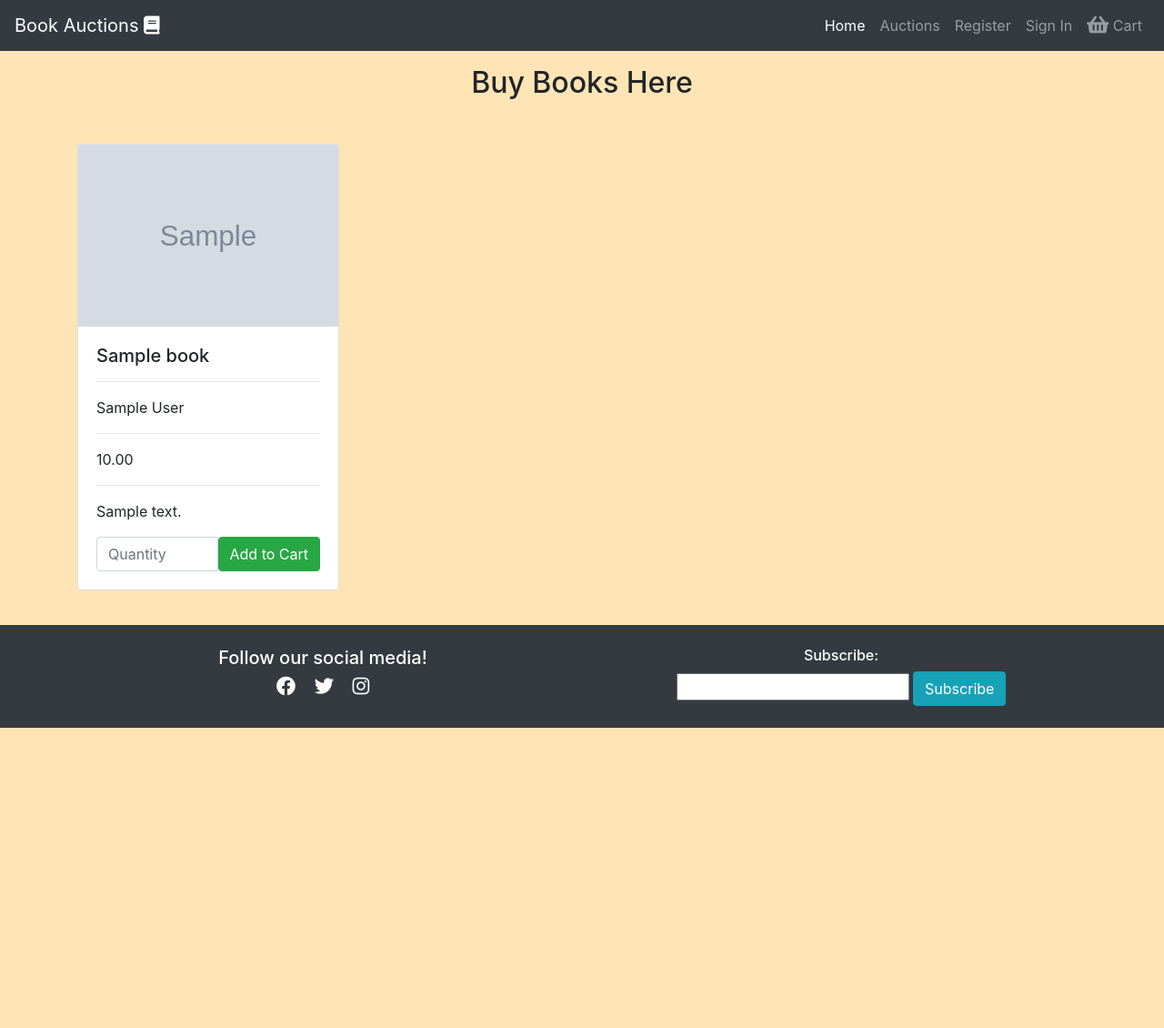
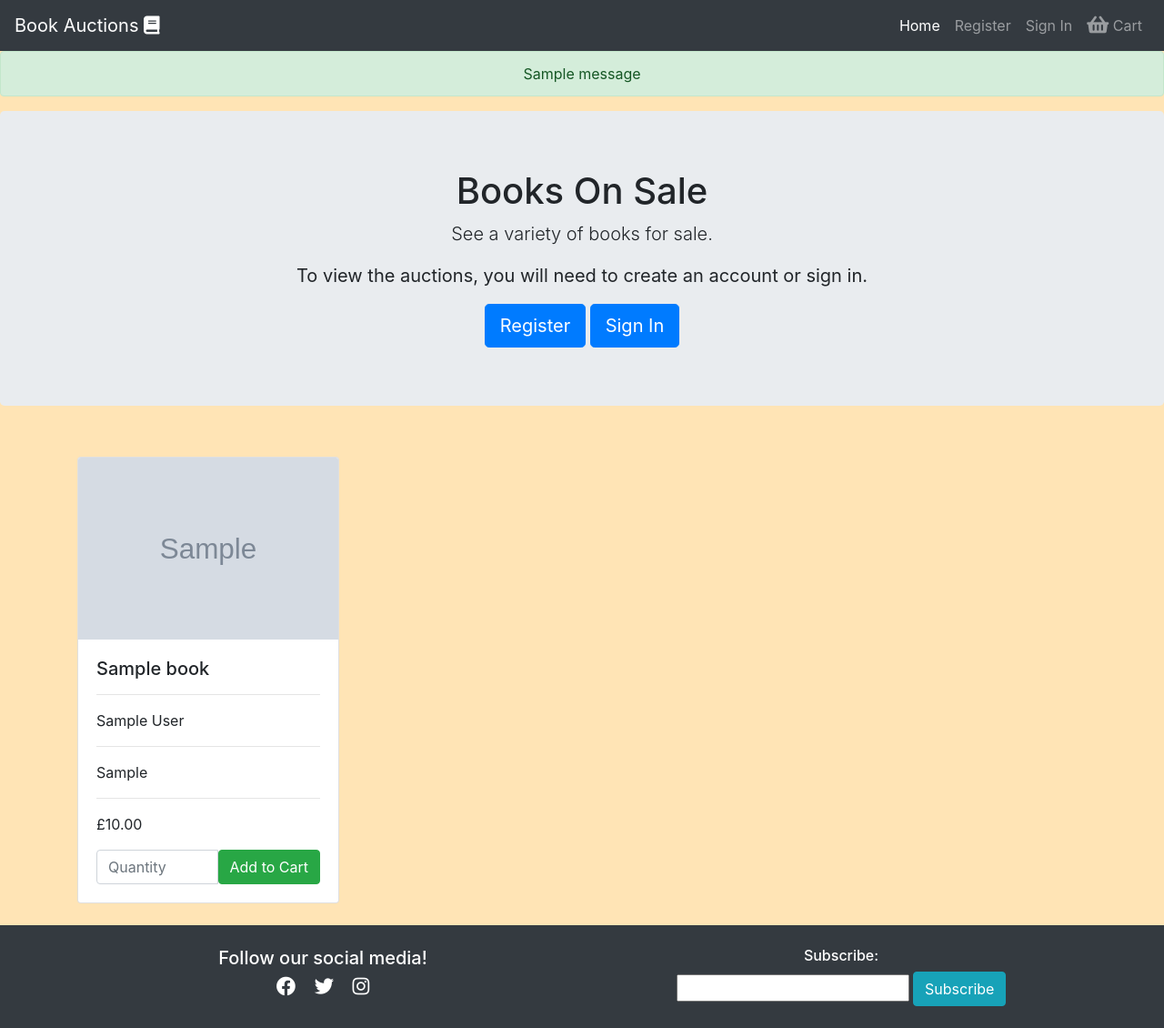
Before and after one commit to terencecistudent/example-django-proj, a Django app: page / in a window 1280 px wide. Shown: the whole page at 91% size. Before the commit the page ends 800 px from the top, so only its background shows below. Run offline with Django 3.2, Linux system fonts and the light colour scheme; tables that the repository leaves empty hold one stand-in row (values such as "Sample post"); grey boxes marked "Sample" are stand-in pictures; one stand-in notice (Sample message) is shown; some libraries are stand-ins or nearby versions.

Commit message:
Register, login and logout working, alert messages also working for these three

```diff
--- a/accounts/templates/register.html
+++ b/accounts/templates/register.html
@@ -11,7 +11,7 @@
 <form action="" method="post">
     {% csrf_token %}
     {{ register_form | as_bootstrap }}
-    <input type="button" value="Submit" class="btn btn-success">
+    <input type="submit" value="Submit" class="btn btn-success">
 </form>
 <!--For users that already have an account-->
 <p>Already have an account?  Sign in <a href="{% url 'login' %}" class="login-link">here!</a></p>
--- a/books/templates/books.html
+++ b/books/templates/books.html
@@ -2,27 +2,39 @@
 
 {% block content %}
 
-<div class="row text-center py-3">
+<div class="row">
     <div class="col">
-        <h2>Buy Books Here</h2>
+        <div class="jumbotron text-center">
+        <h1 class="display-5">Books On Sale</h1>
+        <p class="lead">See a variety of books for sale.</p>
+        {% if user.is_authenticated %}
+            <p class="lead">
+                <strong>You are now signed in and able to view the auctions on the <em>Auctions</em> page.</strong>
+            </p>
+        {% else %}
+            <p class="lead"><strong>To view the auctions, you will need to create an account or sign in.</strong></p>
+            <a class="btn btn-primary btn-lg" href="{% url 'register' %}" role="button">Register</a>
+            <a class="btn btn-primary btn-lg" href="{% url 'login' %}" role="button">Sign In</a>
+        {% endif %}
+        </div>
     </div>
 </div>
 <div class="container">
-    <div class="row row-flex py-4">
-        <div class="col">
+    <div class="row py-4">
         <!--Looping through all of the books-->
         {% for book in books %}
+        <div class="col-xs-12 col-sm-12 col-md-6 col-offset-md-2 col-lg-4">
             <!--Display for books and their details-->
-                <div class="card" style="width: 18rem;">
+            <div class="card .justify-content-center" style="width: 18rem;">
                 <img src="{{ book.image }}" class="card-img-top book-image" alt="..." width="150" height="200">
                 <div class="card-body">
                     <h5 class="card-title">{{ book.name }}</h5>
                     <hr>
                     <p class="card-text">{{ book.author }}</p>
                     <hr>
-                        <p class="card-text">{{ book.price }}</p>
+                    <p class="card-text">{{ book.genre }}</p>
                     <hr>
-                        <p class="card-text">{{ book.description }}</p>
+                    <p class="card-text">£{{ book.price }}</p>
                     <!--Add to Cart submit button-->
                     <form action="" method="POST">
                         {% csrf_token %}
@@ -33,8 +45,8 @@
                     </form>
                 </div>
             </div>
+        </div>
         {% endfor %}
-        </div>
     </div>
 </div>
 
--- a/templates/base.html
+++ b/templates/base.html
@@ -14,7 +14,7 @@
 <body class="d-flex flex-column h-100 no-gutters">
     <!--Header-->
     <nav class="navbar navbar-expand-lg navbar-dark bg-dark">
-        <a class="navbar-brand text-center" href="#">Book Auctions
+        <a class="navbar-brand text-center" href="{% url 'index' %}">Book Auctions
             <span>
                 <i class="fas fa-book"></i>
             </span>
@@ -27,11 +27,11 @@
                 <li class="nav-item active">
                     <a class="nav-link" href="{% url 'index' %}">Home <span class="sr-only">(current)</span></a>
                 </li>
-                <li class="nav-item">
-                    <a class="nav-link" href="#">Auctions</a>
-                </li>
                 {% if user.is_authenticated %}
-                    <!--If user signed in, show Profile and Logout-->
+                    <!--If user signed in, show Auctions, Profile and Logout links-->
+                    <li class="nav-item">
+                        <a class="nav-link" href="#">Auctions</a>
+                    </li>
                     <li class="nav-item">
                         <a class="nav-link" href="{% url 'user_profile' %}">Profile</a>
                     </li>
@@ -56,6 +56,15 @@
             </ul>
         </div>
     </nav>
+    {% if messages %}
+        <div class="alert alert-success" role="alert">
+            <div class="messages text-center">
+                {% for message in messages %}
+                    {{ message }}
+                {% endfor %}
+            </div>
+        </div>
+    {% endif %}
     <!--Main Content-->
     {% block content %}
     {% endblock %}
```
Also changed, not shown: accounts/forms.py (+5 -5 lines), accounts/views.py (+12 -11 lines), static/css/style.css (+4 -8 lines), media/images/DarkWoods.png (added), media/images/TheGoodPeople.png (added). Lines whose indentation alone changed are shown as unchanged.
